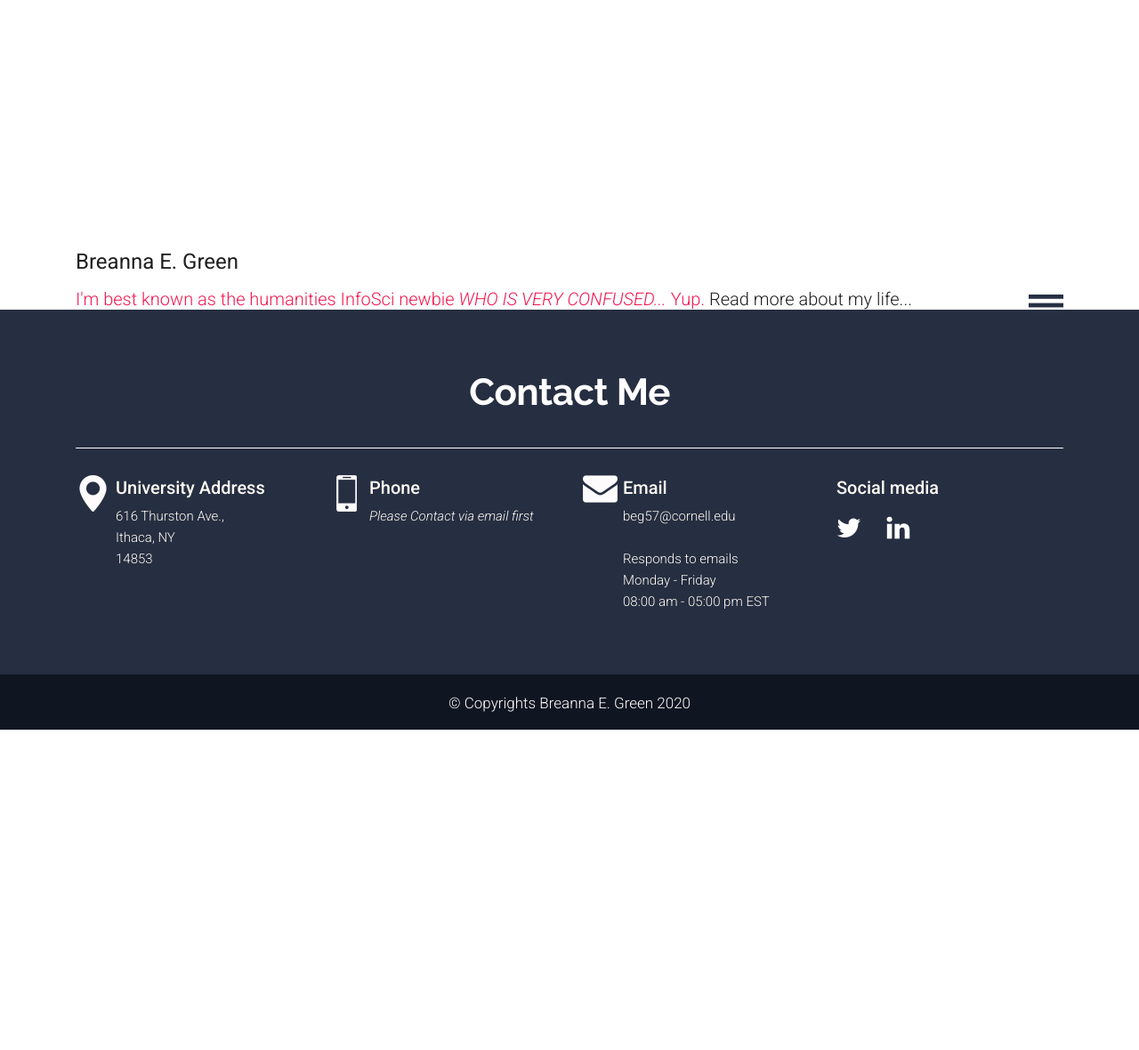
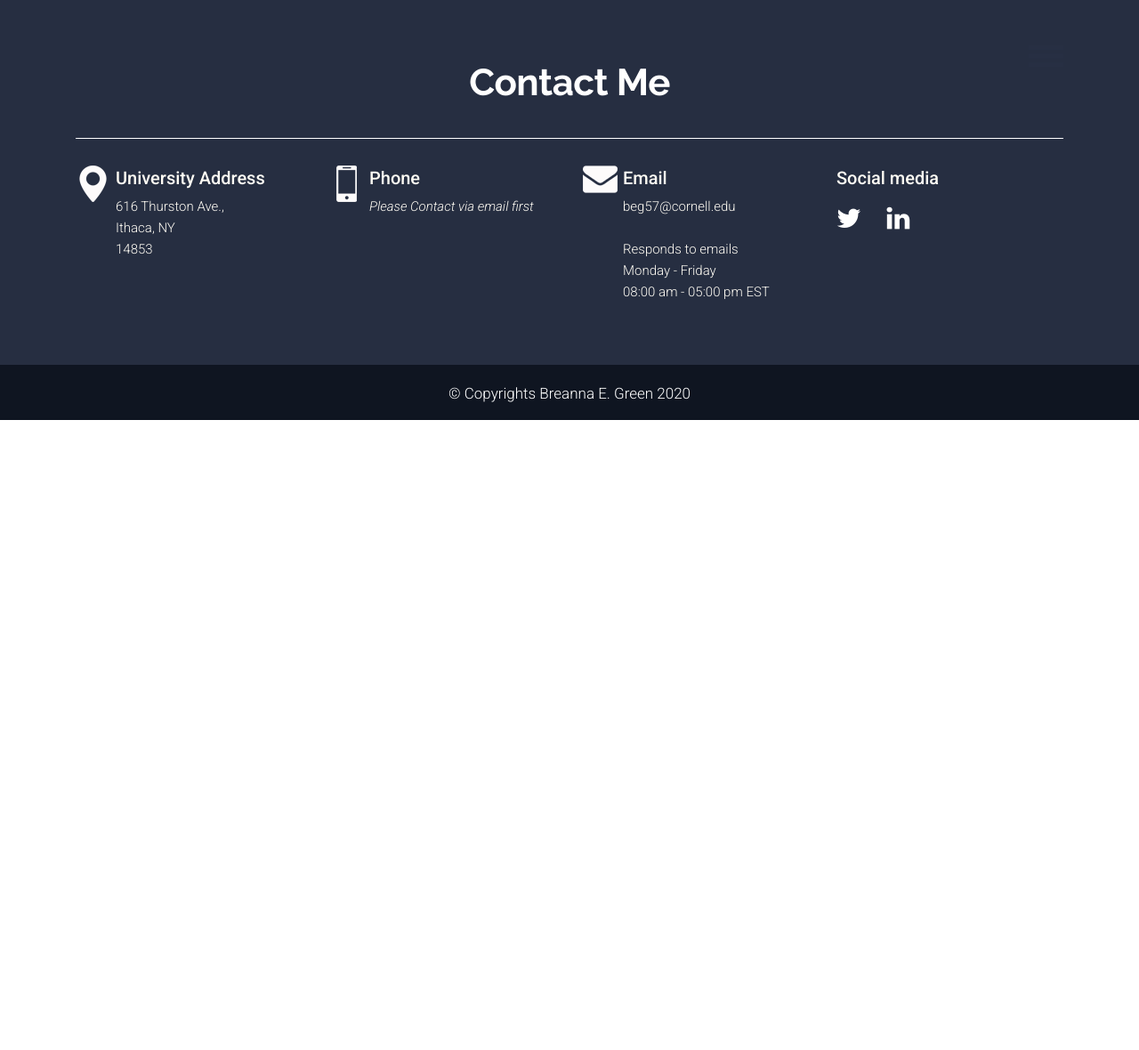
Before and after one commit to bregreen/bregreen.github.io, a Jekyll site: the page built from index.html, in a window 1280 px wide. Shown: the whole page at 89% size. Built offline with Jekyll 4.4.1, drawn with Linux system fonts in a browser that asks for light colours; after the commit the page ends 900 px from its top, so only the background shows below that.

Commit message:
Update index.html

```diff
--- a/index.html
+++ b/index.html
@@ -3,8 +3,5 @@
 title: Breanna E. Green
 ---
 <body>
-	<div class="slide_text">
-	<h1>Breanna E. Green</h1>
-<p>I'm best known as the humanities InfoSci newbie <em> WHO IS VERY CONFUSED...</em> Yup. <a href="/about">Read more about my life...</a></p>
-</div>
+
 </body>
```
